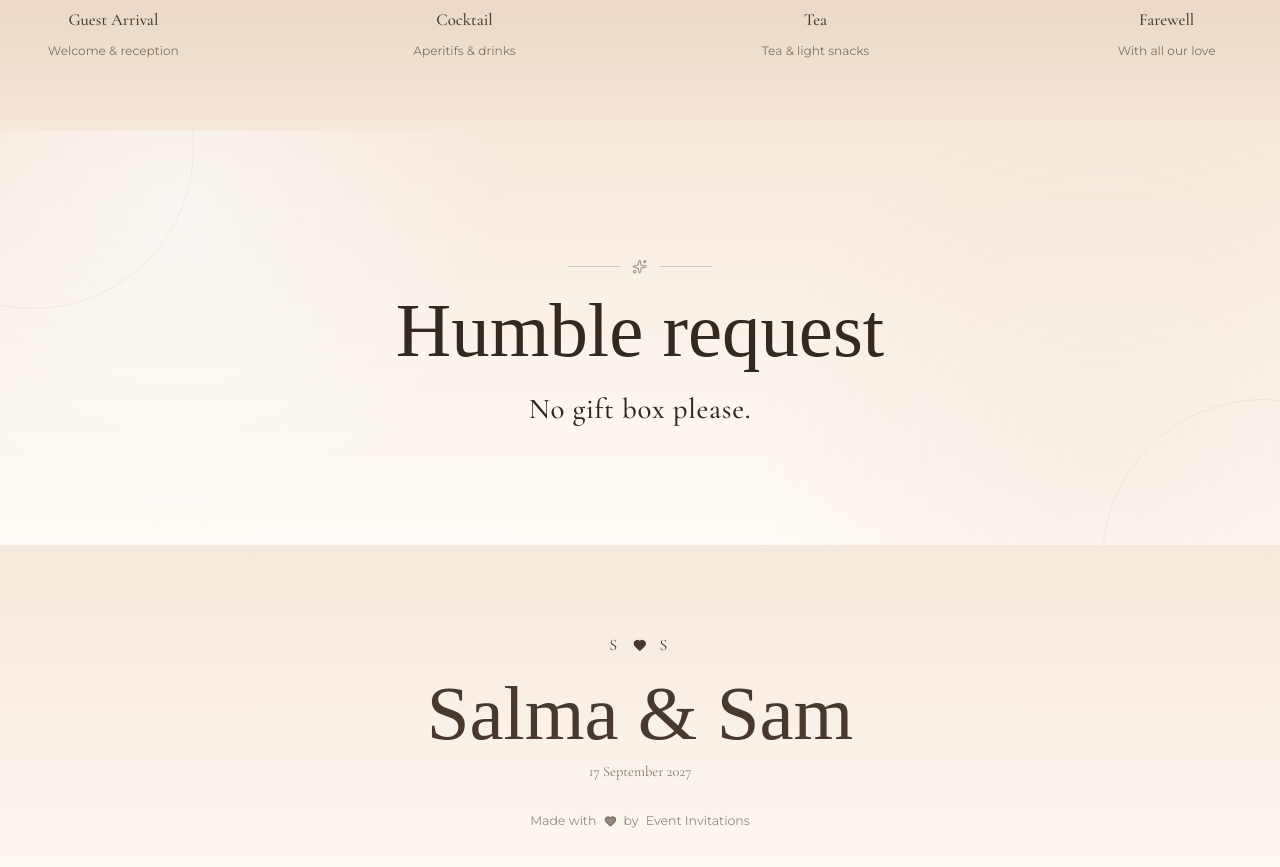
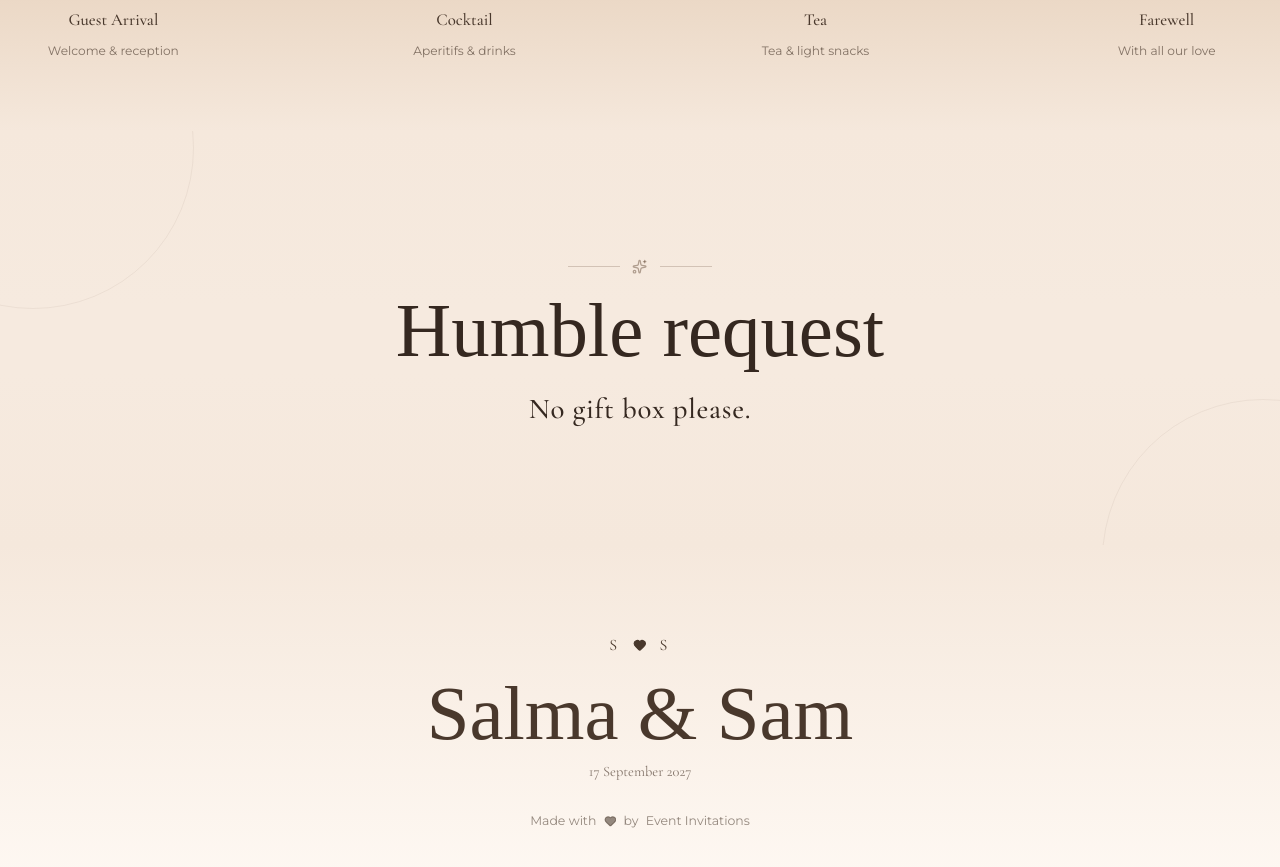
Before and after one commit to Ir-faan/Event-Invitation, a Next.js app: page /templates/coastal-reverie in a window 1280 px wide. Shown: the part 5780-6647 px from the top of the page. Built offline with nearby package versions, Linux system fonts and the light colour scheme; a web font is replaced by a local one.

Commit message:
Make gift background seamless and vertical

```diff
--- a/components/coastal-gift-section.module.css
+++ b/components/coastal-gift-section.module.css
@@ -3,10 +3,15 @@
   overflow: hidden;
   padding: clamp(5.4rem, 10vw, 8.2rem) 1.25rem clamp(5rem, 9vw, 7.2rem);
   color: var(--ink, #49382c);
-  background:
-    radial-gradient(circle at 14% 18%, rgba(255, 255, 255, .56), transparent 28%),
-    radial-gradient(circle at 86% 76%, rgba(185, 133, 79, .07), transparent 30%),
-    linear-gradient(180deg, #f5e8dc 0%, #fbf4ec 56%, #fffaf5 100%);
+  /* Match the Day Programme and footer edge colours exactly so there is no hard seam.
+     The middle is only slightly lighter, and the gradient runs vertically (top to bottom). */
+  background: linear-gradient(
+    180deg,
+    #f5e8dc 0%,
+    #f6eadf 42%,
+    #f6eadf 58%,
+    #f5e8dc 100%
+  );
   text-align: center;
 }
 
```
